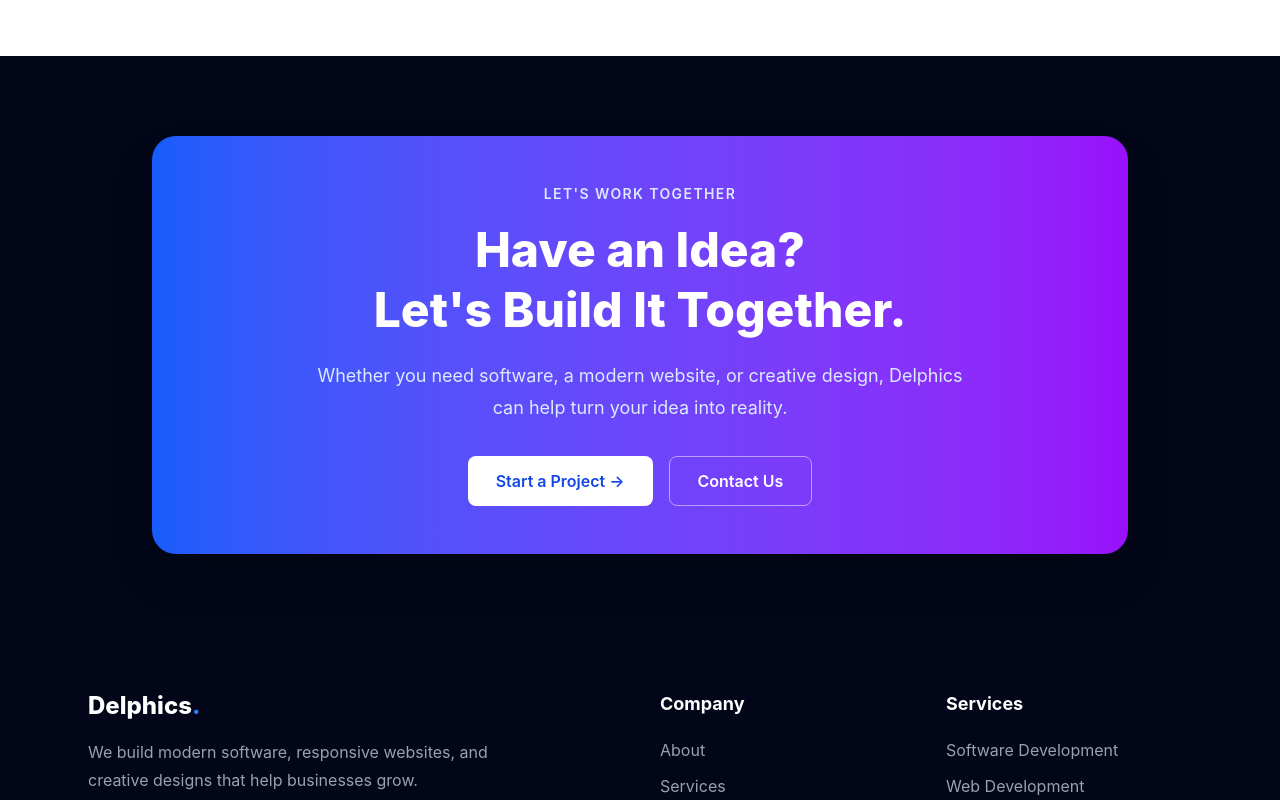
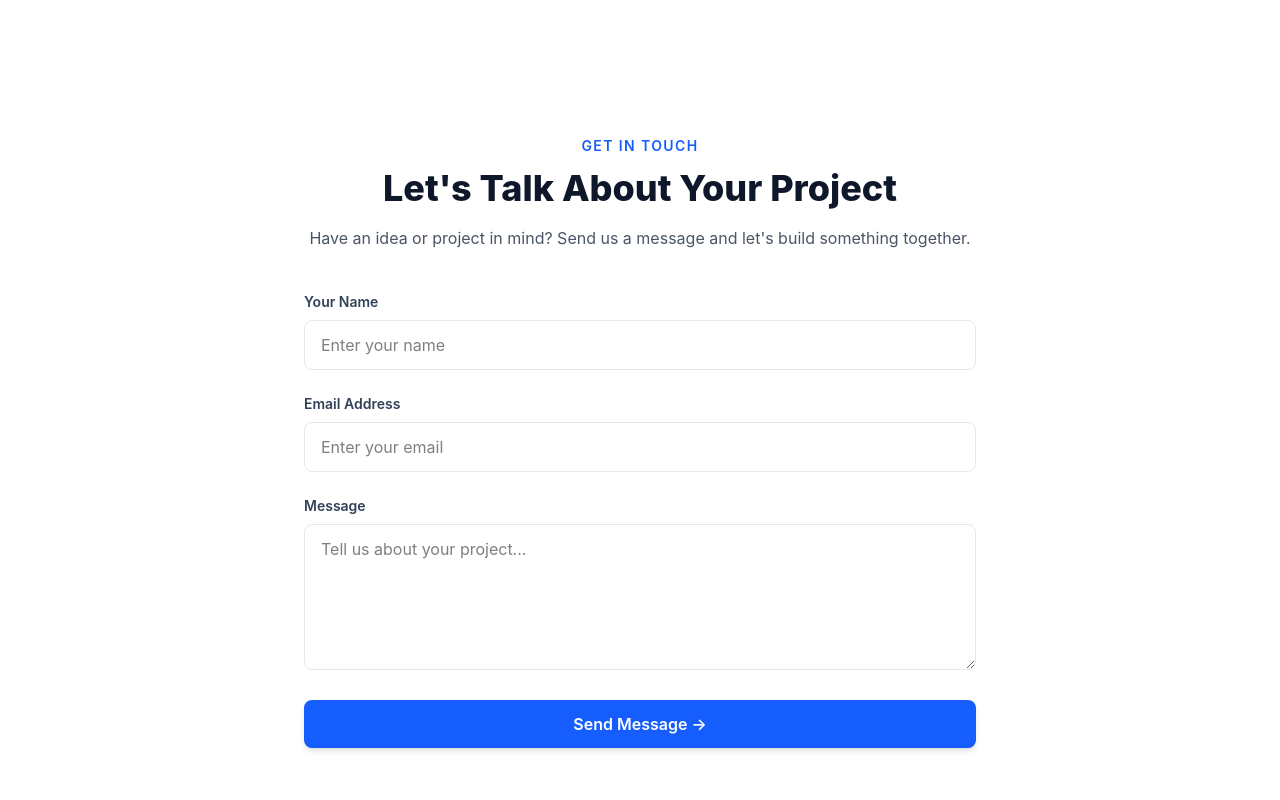
Before and after one commit to delphinn2901/Tailwind-Learning, a React (Vite) app: page / in a window 1280 px wide. Shown: the part 2520-3320 px from the top of the page. Built offline with nearby package versions, Linux system fonts and the light colour scheme.

Commit message:
contact file

```diff
--- a/src/App.jsx
+++ b/src/App.jsx
@@ -4,6 +4,7 @@ import About from "./components/About"
 import CTA from "./components/CTA"
 import Footer from "./components/Footer"
 import Projects from "./components/Projects"
+import Contact from "./components/Contact"
 
 function App() {
   return (
@@ -22,8 +23,11 @@ function App() {
       {/* About */}n
       <About />
 
-      {/* CTA */}
-      <CTA />
+      {/* Contact */}
+<Contact />
+
+{/* CTA */}
+<CTA />
 
       {/* Footer */}
       <Footer />
--- /dev/null
+++ b/src/components/Contact.jsx
@@ -0,0 +1,127 @@
+import { useState } from "react"
+
+
+function Contact() {
+
+  const [formData, setFormData] = useState({
+    name: "",
+    email: "",
+    message: "",
+  })
+const [submitted, setSubmitted] = useState(false)
+  const handleSubmit = (e) => {
+  e.preventDefault()
+
+  console.log(formData)
+  setSubmitted(true)
+}
+{submitted && (
+  <div className="mt-8 bg-green-50 border border-green-200 text-green-700 px-4 py-3 rounded-lg">
+    Thanks! Your message has been received.
+  </div>
+)}
+
+
+  return (
+    <section id="contact-form" className="bg-white py-20">
+
+      <div className="max-w-6xl mx-auto px-6">
+
+        <div className="max-w-2xl mx-auto text-center">
+
+          <p className="text-blue-600 font-semibold uppercase tracking-widest text-sm">
+            GET IN TOUCH
+          </p>
+
+          <h2 className="text-3xl md:text-4xl font-extrabold text-slate-900 mt-3">
+            Let's Talk About Your Project
+          </h2>
+
+          <p className="text-gray-600 mt-4 leading-7">
+            Have an idea or project in mind? Send us a message
+            and let's build something together.
+          </p>
+
+          <form
+  onSubmit={handleSubmit}
+  className="mt-10 space-y-6 text-left"
+>
+
+  {/* Name */}
+  <div>
+    <label className="block text-sm font-semibold text-slate-700 mb-2">
+      Your Name
+    </label>
+
+    <input
+  type="text"
+  placeholder="Enter your name"
+  value={formData.name}
+  onChange={(e) =>
+    setFormData({
+      ...formData,
+      name: e.target.value,
+    })
+  }
+  className="w-full border border-gray-200 rounded-lg px-4 py-3 focus:outline-none focus:ring-2 focus:ring-blue-500"
+/>
+  </div>
+
+  {/* Email */}
+  <div>
+    <label className="block text-sm font-semibold text-slate-700 mb-2">
+      Email Address
+    </label>
+<input
+  type="email"
+  placeholder="Enter your email"
+  value={formData.email}
+  onChange={(e) =>
+    setFormData({
+      ...formData,
+      email: e.target.value,
+    })
+  }
+  className="w-full border border-gray-200 rounded-lg px-4 py-3 focus:outline-none focus:ring-2 focus:ring-blue-500"
+/>
+  </div>
+
+  {/* Message */}
+  <div>
+    <label className="block text-sm font-semibold text-slate-700 mb-2">
+      Message
+    </label>
+
+  <textarea
+  rows="5"
+  placeholder="Tell us about your project..."
+  value={formData.message}
+  onChange={(e) =>
+    setFormData({
+      ...formData,
+      message: e.target.value,
+    })
+  }
+  className="w-full border border-gray-200 rounded-lg px-4 py-3 focus:outline-none focus:ring-2 focus:ring-blue-500"
+></textarea>
+  </div>
+
+  {/* Button */}
+  <button
+    type="submit"
+    className="w-full bg-blue-600 hover:bg-blue-700 hover:-translate-y-1 text-white py-3 rounded-lg font-semibold transition duration-300 shadow-md hover:shadow-xl"
+  >
+    Send Message →
+  </button>
+
+</form>
+
+        </div>
+
+      </div>
+
+    </section>
+  )
+}
+
+export default Contact
```
